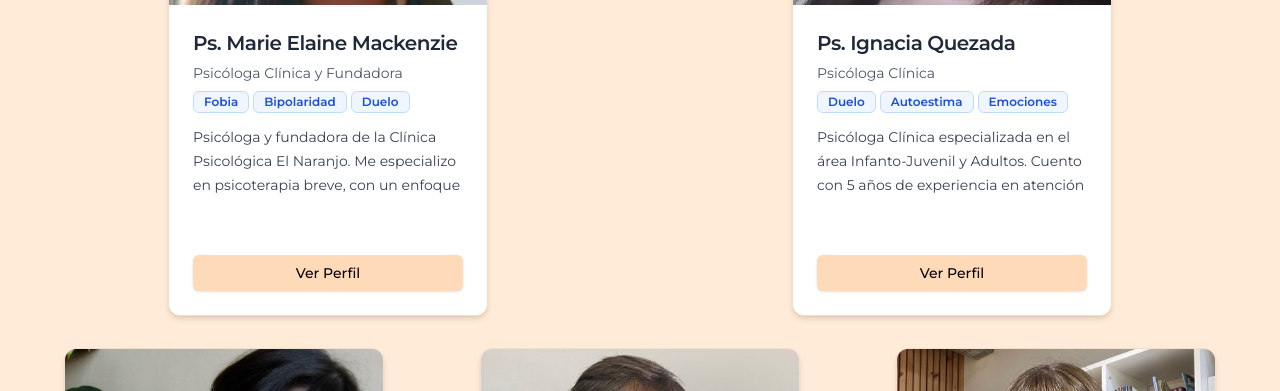
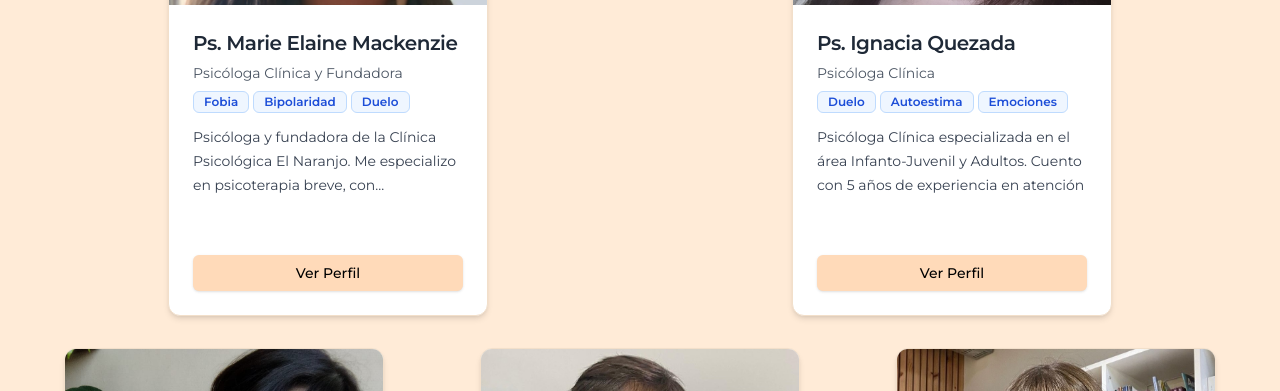
Before and after one commit to Francisco-prog-maker/elnaranjoclinicapsicologica, a React (Vite) app: page / in a window 1280 px wide. Shown: the part 2240-2631 px from the top of the page. Built offline with nearby package versions, Linux system fonts and the light colour scheme.

Commit message:
update modal Marie

```diff
--- a/src/components/TherapistsSection.tsx
+++ b/src/components/TherapistsSection.tsx
@@ -27,7 +27,7 @@ const TherapistsSection = ({
       credentials: "Psicóloga Clínica y Fundadora ",
       specialties: ["Fobia", "Bipolaridad", "Duelo", "Emociones", "Estrés", ],
       description:
-        "Psicóloga y fundadora de la Clínica Psicológica El Naranjo. Me especializo en psicoterapia breve, con un enfoque humanista y experiencial. Trabajo principalmente con adolescentes y adultos, ofreciendo un acompañamiento cálido y profesional donde cada paciente se sienta escuchado y comprendido.",
+        "Psicóloga y fundadora de la Clínica Psicológica El Naranjo. Me especializo en psicoterapia breve, con...",
       workTopics: ["Autoestima", "Autocuidado", "Depresión", "Espectro Autista", "Fobias"],
     },
     {
```
